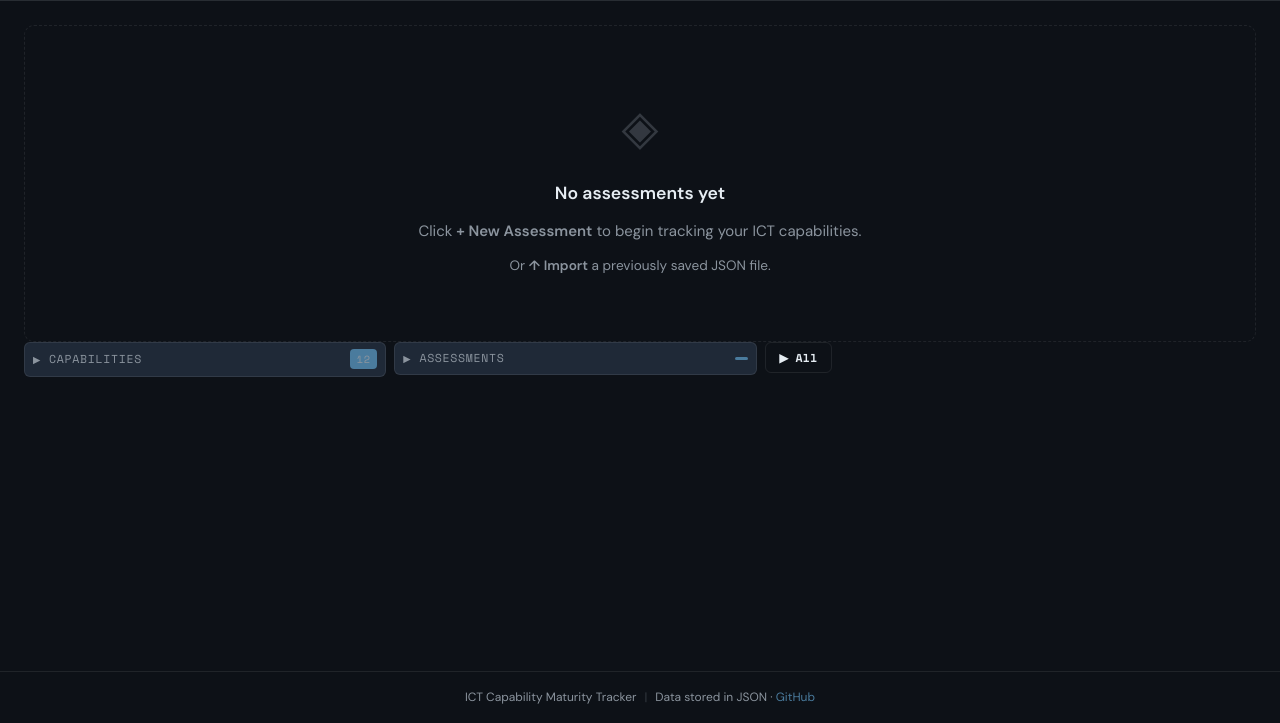
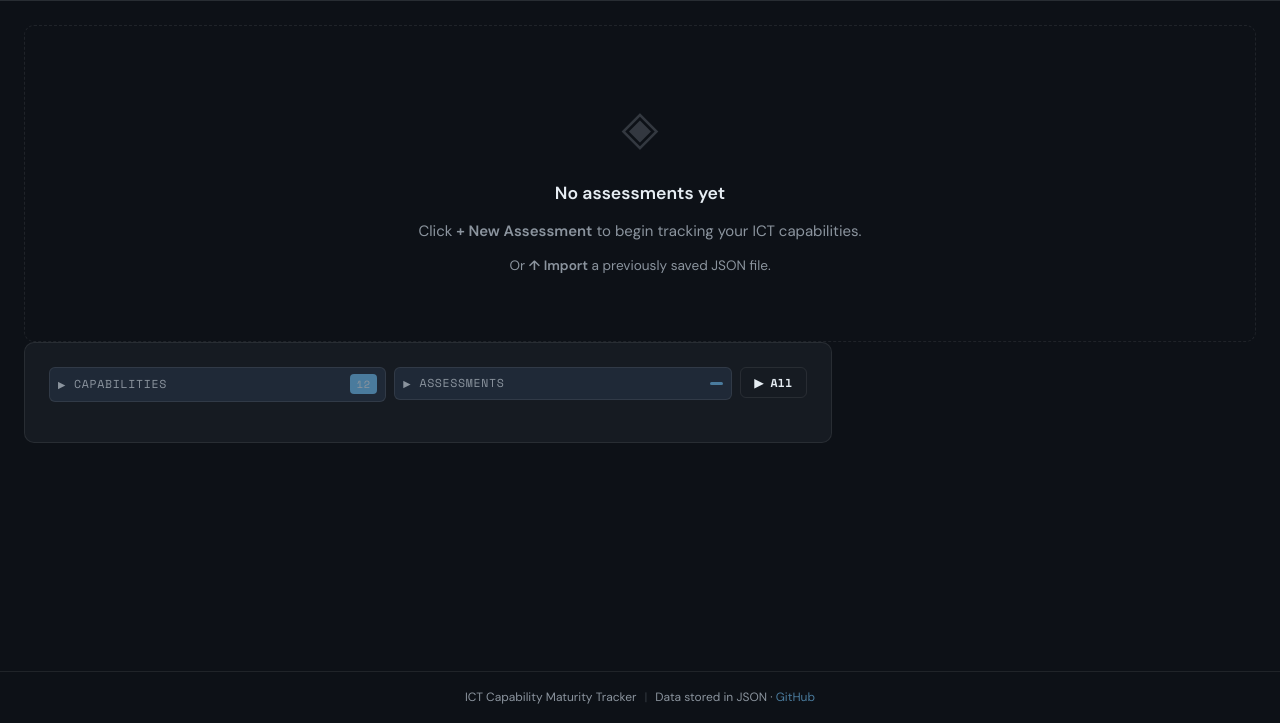
Before and after one commit to netblue4/CapabilityMaturity, a plain HTML site: page index.html in a window 1280 px wide. Shown: the part 77-800 px from the top of the page. Drawn offline with nearby package versions, Linux system fonts and the light colour scheme.

Commit message:
Update index.html

```diff
--- a/index.html
+++ b/index.html
@@ -52,6 +52,7 @@
       </div>
 
         <div class="radar-scores-row">
+          <div class="card radar-card">
             <div class="radar-filters">
               <details class="cap-filter" id="radar-cap-filter">
                 <summary class="cap-filter-toggle">Capabilities <span class="cap-filter-count" id="cap-filter-count"></span></summary>
@@ -63,6 +64,7 @@
               </details>
               <button class="btn btn-outline play-btn" id="btn-animate-radar" onclick="toggleRadarAnimation()" title="Animate through all assessments">▶ All</button>
             </div>
+          </div>
         </div>
 
       <div id="dashboard-content">
```
